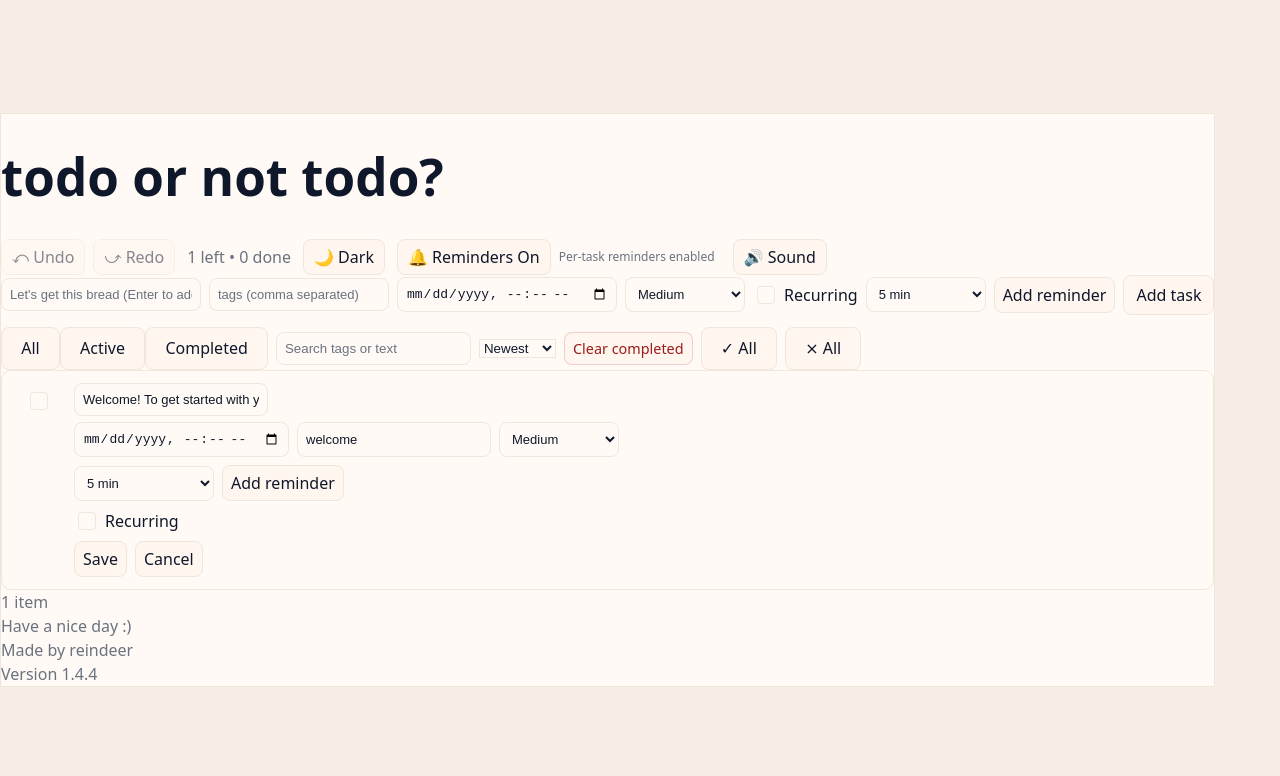
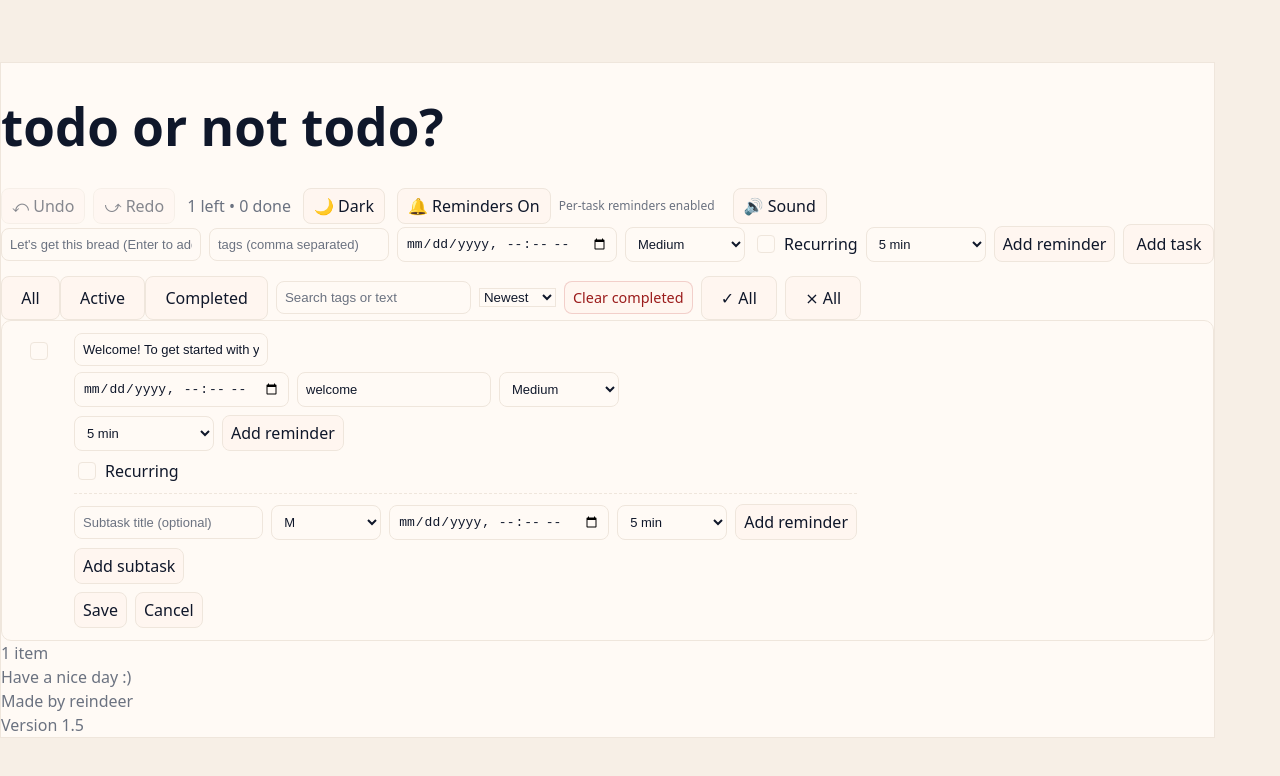
Before and after one commit to tingyic/Todo-app, a React (Vite) app: page / in a window 1280 px wide. Both pictures are taken after a click on the button "Edit". Shown: the top 776 px of the page. Built offline with nearby package versions, Linux system fonts and the light colour scheme.

Commit message:
Add new feature: subtasks for main tasks

```diff
--- a/src/components/App.tsx
+++ b/src/components/App.tsx
@@ -355,7 +355,7 @@ export default function App() {
           <div>{stats.total} {stats.total == 1 ? "item" : "items"}</div>
           <div> Have a nice day :)</div>
           <div>Made by reindeer</div>
-          <div> Version 1.4.4</div>
+          <div> Version 1.5</div>
         </footer>
       </div>
 
--- a/src/components/TodoEditor.tsx
+++ b/src/components/TodoEditor.tsx
@@ -9,7 +9,7 @@ type Props = {
     due?: string | null;
     priority?: "high" | "medium" | "low";
     recurrence?: Recurrence | null;
-    reminders?: number[]; // array of minutes before due
+    reminders?: number[]; // minutes before due
   }) => void;
 };
 
@@ -50,8 +50,8 @@ export default function TodoEditor({ onAdd }: Props) {
 
   function submit(e?: React.FormEvent) {
     e?.preventDefault();
-    const t = text.trim();
-    if (!t) return;
+    const trimmed = text.trim();
+    if (!trimmed) return;
     const tagsArr = tags.split(",").map(s => s.trim()).filter(Boolean);
     let recurrence: Recurrence | null = null;
 
@@ -70,12 +70,12 @@ export default function TodoEditor({ onAdd }: Props) {
     }
 
     onAdd({
-      text: t,
+      text: trimmed,
       tags: tagsArr.length ? tagsArr : undefined,
       due: due || null,
       priority,
       recurrence,
-      reminders: reminders.length ? reminders : undefined, // include reminders
+      reminders: reminders.length ? reminders : undefined,
     });
 
     // feedback
--- a/src/components/TodoItem.tsx
+++ b/src/components/TodoItem.tsx
@@ -1,5 +1,5 @@
 import { useEffect, useRef, useState } from "react";
-import type { Todo, Priority, Recurrence } from "../types";
+import type { Todo, Priority, Recurrence, Subtask } from "../types";
 import { formatLocalDateTime, parseLocalDateTime } from "../utils/dates";
 import { play } from "../utils/sound";
 
@@ -11,6 +11,10 @@ type Props = {
   onUpdate: (id: string, patch: Partial<Todo>) => void;
   isDusting?: boolean;
 };
+
+function makeId() {
+  return `${Date.now()}-${Math.floor(Math.random() * 1e6)}`;
+}
 
 function recurrenceHasWeekdays(r?: Todo["recurrence"]): r is (Recurrence & { weekdays?: number[] }) {
   if (!r) return false;
@@ -43,6 +47,14 @@ export default function TodoItem({ index, todo, onToggle, onRemove, onUpdate, is
     priority: todo.priority as Priority,
     reminders: (todo.reminders ?? []) as number[],
   }));
+
+  // subtask editing UI (only used while editing)
+  const [subtaskDraft, setSubtaskDraft] = useState("");
+  const [subtaskPriority, setSubtaskPriority] = useState<Priority>("medium");
+  const [subtaskDue, setSubtaskDue] = useState("");
+  const [subtaskReminderSelect, setSubtaskReminderSelect] = useState<number | "">(5);
+  const [subtaskReminders, setSubtaskReminders] = useState<number[]>([]);
+  const [subtasksLocal, setSubtasksLocal] = useState<Subtask[]>(todo.subtasks ?? []);
 
   // recurrence editing state (in edit mode)
   const [isRecurring, setIsRecurring] = useState<boolean>(!!todo.recurrence);
@@ -77,6 +89,11 @@ export default function TodoItem({ index, todo, onToggle, onRemove, onUpdate, is
     };
   }, []);
 
+  // sync local subtasks if todo changes from outside
+  useEffect(() => {
+    setSubtasksLocal(todo.subtasks ?? []);
+  }, [todo.subtasks]);
+
   function toggleWeekday(d: number) {
     setWeekdays(prev => (prev.includes(d) ? prev.filter(x => x !== d) : [...prev, d].sort()));
   }
@@ -97,6 +114,46 @@ export default function TodoItem({ index, todo, onToggle, onRemove, onUpdate, is
     setDraft(d => ({ ...d, reminders: (d.reminders ?? []).filter(x => x !== m) }));
   }
 
+  function addSubtaskReminder() {
+    if (subtaskReminderSelect === "") return;
+    const m = Number(subtaskReminderSelect);
+    if (!Number.isFinite(m) || m < 0) return;
+    setSubtaskReminders(prev => prev.includes(m) ? prev : [...prev, m].sort((a,b)=>a-b));
+    setSubtaskReminderSelect("");
+  }
+  function removeSubtaskReminder(m: number) {
+    setSubtaskReminders(prev => prev.filter(x => x !== m));
+  }
+
+  function addSubtaskDraft() {
+    const trimmed = subtaskDraft.trim();
+    if (!trimmed) return;
+    const s: Subtask = {
+      id: makeId(),
+      text: trimmed,
+      done: false,
+      createdAt: Date.now(),
+      priority: subtaskPriority,
+      due: subtaskDue || null,
+      reminders: subtaskReminders.length ? subtaskReminders : undefined,
+    };
+    setSubtasksLocal(prev => [...prev, s]);
+    setSubtaskDraft("");
+    setSubtaskPriority("medium");
+    setSubtaskDue("");
+    setSubtaskReminders([]);
+    setSubtaskReminderSelect(5);
+  }
+
+  function removeSubtaskLocal(id: string) {
+    setSubtasksLocal(prev => prev.filter(x => x.id !== id));
+  }
+
+  function toggleSubtaskDone(id: string) {
+    const next = (todo.subtasks ?? []).map(s => s.id === id ? { ...s, done: !s.done } : s);
+    onUpdate(todo.id, { subtasks: next });
+  }
+
   function save() {
     const recurrence: Recurrence | null = isRecurring
       ? freq === "daily"
@@ -113,6 +170,7 @@ export default function TodoItem({ index, todo, onToggle, onRemove, onUpdate, is
       priority: draft.priority,
       recurrence,
       reminders: draft.reminders?.length ? draft.reminders : undefined,
+      subtasks: subtasksLocal.length ? subtasksLocal : undefined,
     });
     setEditing(false);
     play("click");
@@ -165,7 +223,7 @@ export default function TodoItem({ index, todo, onToggle, onRemove, onUpdate, is
 
   const recLabel = recurrenceLabel(todo.recurrence);
 
-  // typed CSS var for --i (no any)
+  // typed CSS var for --i
   const cssVars = ({ ['--i']: index ?? 0 } as unknown) as React.CSSProperties & Record<string, number>;
 
   return (
@@ -205,6 +263,36 @@ export default function TodoItem({ index, todo, onToggle, onRemove, onUpdate, is
                 {todo.reminders.map(m => (
                   <div key={m} className="tag" style={{ padding: "4px 8px" }}>
                     {m === 0 ? "At due" : (m >= 60 ? `${m/60} hr` : `${m} min`)}
+                  </div>
+                ))}
+              </div>
+            )}
+
+            {/* Subtasks list (view mode) */}
+            {todo.subtasks && todo.subtasks.length > 0 && (
+              <div style={{ marginTop: 10, display: "flex", flexDirection: "column", gap: 8 }}>
+                {todo.subtasks.map(s => (
+                  <div key={s.id} style={{ display: "flex", gap: 8, alignItems: "center", justifyContent: "space-between" }}>
+                    <div style={{ display: "flex", gap: 8, alignItems: "center", flex: 1 }}>
+                      <input
+                        type="checkbox"
+                        checked={!!s.done}
+                        onChange={() => toggleSubtaskDone(s.id)}
+                        aria-label={`Toggle subtask ${s.text}`}
+                      />
+                      <div style={{ minWidth: 0 }}>
+                        <div style={{ whiteSpace: "nowrap", overflow: "hidden", textOverflow: "ellipsis" }}>{s.text}</div>
+                        <div style={{ fontSize: 12, color: "var(--app-muted)", marginTop: 3 }}>
+                          {s.due ? formatLocalDateTime(s.due) : ""}
+                          {s.priority ? ` • ${s.priority}` : ""}
+                          {s.reminders && s.reminders.length ? ` • ${s.reminders.length} rem` : ""}
+                        </div>
+                      </div>
+                    </div>
+
+                    <div style={{ display: "flex", gap: 8 }}>
+                      <button className="btn-plain" onClick={() => { /* quick delete subtask */ onUpdate(todo.id, { subtasks: (todo.subtasks ?? []).filter(x => x.id !== s.id) }); }} title="Delete subtask">X</button>
+                    </div>
                   </div>
                 ))}
               </div>
@@ -253,6 +341,8 @@ export default function TodoItem({ index, todo, onToggle, onRemove, onUpdate, is
           </>
         ) : (
           <>
+
+            {/* EDIT MODE */}
             <input className="editor-input" value={draft.text} onChange={(e) => setDraft(d => ({ ...d, text: e.target.value }))} />
 
             <div style={{ display: "flex", gap: 8, marginTop: 6, flexWrap: "wrap" }}>
@@ -349,6 +439,72 @@ export default function TodoItem({ index, todo, onToggle, onRemove, onUpdate, is
               )}
             </div>
 
+            {/* Subtasks editor */}
+            <div style={{ marginTop: 10, borderTop: "1px dashed var(--app-border)", paddingTop: 10 }}>
+              <div style={ {display: "flex", gap:8, alignItems: "center", flexWrap: "wrap" }}>
+                <input className="editor-input" placeholder="Subtask title (optional)" value={subtaskDraft} onChange={(e) => setSubtaskDraft(e.target.value)} style={{ flex: 1, minWidth: 180 }} onKeyDown={(e) => { if (e.key === "Enter") { e.preventDefault(); addSubtaskDraft(); } }} />
+                <select value={subtaskPriority} onChange={(e) => setSubtaskPriority(e.target.value as Priority)} className="editor-input" style={{ width: 110 }}>
+                  <option value="high">H</option>
+                  <option value="medium">M</option>
+                  <option value="low">L</option>
+                </select>
+                <input type="datetime-local" value={subtaskDue} onChange={(e) => setSubtaskDue(e.target.value)} className="editor-input" style={{ width: 220 }} />
+                <select value={subtaskReminderSelect} onChange={(e) => setSubtaskReminderSelect(e.target.value === "" ? "" : Number(e.target.value))} className="editor-input" style={{ width: 110 }}>
+                  <option value="">Reminder</option>
+                  <option value={60}>1 hr</option>
+                  <option value={30}>30 min</option>
+                  <option value={10}>10 min</option>
+                  <option value={5}>5 min</option>
+                  <option value={1}>1 min</option>
+                  <option value={0}>At due</option>
+                </select>
+                <button type="button" className="btn-plain" onClick={addSubtaskReminder}>Add reminder</button>
+                <button type="button" className="btn-plain" onClick={addSubtaskDraft}>Add subtask</button>
+                </div>
+
+                {/* show subtask reminder chips */}
+                {subtaskReminders.length > 0 && (
+                  <div style={{ display: "flex", gap: 8, marginTop: 6, flexWrap: "wrap"}}>
+                    {subtaskReminders.map(m => (
+                      <div key={m} style={{ display: "inline-flex", alignItems: "center", gap: 8, padding: "4px 8px", borderRadius: 999, border: "1px solid var(--app-border)", background: "var(--tag-bg)" }}>
+                        <span style={{ fontSize:12 }}>{m === 0 ? "At due" : (m >= 60 ? `${m/60} hr` : `${m} min`)}</span>
+                        <button type="button" onClick={() => removeSubtaskReminder(m)} className="btn-plain" style={{ padding: "4px 6px" }}>x</button>
+                      </div>
+                    ))}
+                  </div>
+                )}
+
+                {/* current subtasks list (editable) */}
+                {subtasksLocal.length > 0 && (
+                  <div style={{ marginTop: 10, display: "flex", flexDirection: "column", gap: 8 }}>
+                    {subtasksLocal.map(s => (
+                      <div key={s.id} style={{ display: "flex", gap: 8, alignItems: "center", justifyContent: "space-between" }}>
+                        <div style={{ display: "flex", gap: 8, alignItems: "center", flex: 1 }}>
+                          <input type="checkbox" checked={!!s.done} onChange={() => {
+                            setSubtasksLocal(prev => prev.map(x => x.id === s.id ? { ...x, done: !x.done } : x));
+                          }} />
+                          <div style={{ flex: 1 }}>
+                            <input value={s.text} onChange={(e) => setSubtasksLocal(prev => prev.map(x => x.id === s.id ? { ...x, text: e.target.value } : x))} className="editor-input" />
+                            <div style={{ fontSize: 12, color: "var(--app-muted)", marginTop: 4 }}>
+                              <select value={s.priority ?? "medium"} onChange={(e) => setSubtasksLocal(prev => prev.map(x => x.id === s.id ? { ...x, priority: e.target.value as Priority } : x))} className="editor-input" style={{ width: 120 }}>
+                                <option value="high">High</option>
+                                <option value="medium">Medium</option>
+                                <option value="low">Low</option>
+                              </select>
+                              <input type="datetime-local" value={s.due ?? ""} onChange={(e) => setSubtasksLocal(prev => prev.map(x => x.id === s.id ? { ...x, due: e.target.value || null } : x))} className="editor-input" style={{ width: 220, marginLeft: 8 }} />
+                            </div>
+                          </div>
+                        </div>
+
+                        <div style={{ display: "flex", gap: 8 }}>
+                          <button className="btn-plain" onClick={() => removeSubtaskLocal(s.id)}>Delete</button>
+                        </div>
+                      </div>
+                    ))}
+                  </div>
+                )}
+              </div>
+
             <div style={{ marginTop: 8 }}>
               <button onClick={save} className="btn-plain">Save</button>
               <button onClick={() => { setEditing(false); play("click"); }} className="btn-plain" style={{ marginLeft: 8 }}>Cancel</button>
@@ -364,6 +520,7 @@ export default function TodoItem({ index, todo, onToggle, onRemove, onUpdate, is
               setEditing(true);
               setDraft({ text: todo.text, due: todo.due ?? "", tags: todo.tags.join(", "), priority: todo.priority, reminders: todo.reminders ?? [] });
               // initialize recurrence edit state
+              setSubtasksLocal(todo.subtasks ?? []);
               setIsRecurring(!!todo.recurrence);
               setFreq((todo.recurrence?.freq) ?? "daily");
               setInterval((todo.recurrence?.interval) ?? 1);
```
Also changed, not shown: src/types.ts (+13 -1 lines).
